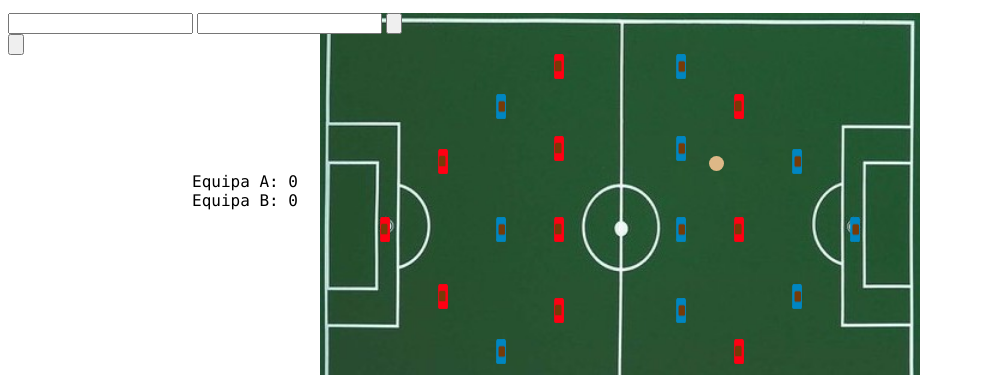
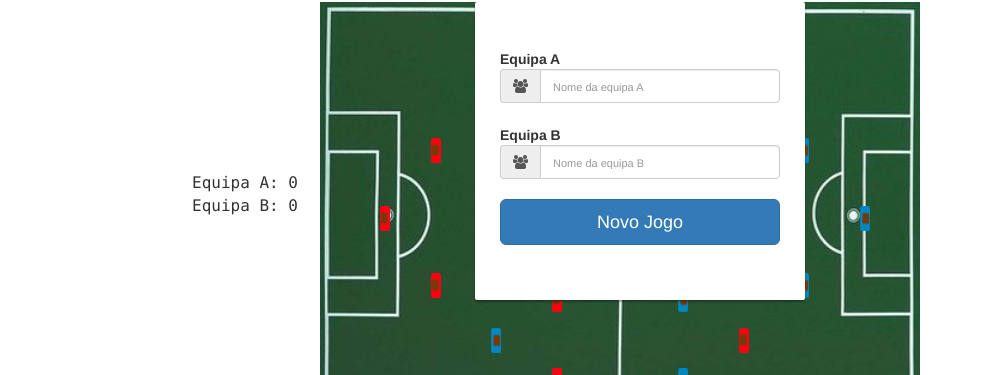
Before and after one commit to ericafao/matraquilhos, a plain HTML site: page index.html in a window 1280 px wide. Shown: the part 68-443 px from the top of the page, without its empty margins (0-983 px from the left). Drawn offline with nearby package versions, Linux system fonts and the light colour scheme.

Commit message:
Adicão de menu de inicio de jogo

```diff
--- a/JS/js.js
+++ b/JS/js.js
@@ -506,7 +506,7 @@ function moveJogadores() {
    * Limita o movimento dos jogadores aos limites do campo
    * @param el elemento a limitar
    * @param limSup limite superior
-   * @param limInf limite inferioe
+   * @param limInf limite inferior
    */
   function limiteCampoJogador(el, limSup, limInf) {
     var topo = calculaCimaJogador1(el);
--- a/Style/style.css
+++ b/Style/style.css
@@ -136,3 +136,35 @@ h1 {
   left: 15%;
   top: 240px;
 }
+
+/** LOGIN */
+.form-group{
+  margin-bottom: 15px;
+}
+label{
+  margin-bottom: 15px;
+}
+input,
+input::-webkit-input-placeholder {
+  font-size: 11px;
+  padding-top: 3px;
+}
+.main-login{
+  background-color: #fff;
+  /* shadows and rounded borders */
+  -moz-border-radius: 2px;
+  -webkit-border-radius: 2px;
+  border-radius: 2px;
+  -moz-box-shadow: 0px 2px 2px rgba(0, 0, 0, 0.3);
+  -webkit-box-shadow: 0px 2px 2px rgba(0, 0, 0, 0.3);
+  box-shadow: 0px 2px 2px rgba(0, 0, 0, 0.3);
+}
+.main-center{
+  margin-top: 30px;
+  margin: 0 auto;
+  max-width: 330px;
+  padding: 40px 40px;
+}
+.login-button{
+  margin-top: 5px;
+}
--- a/index.html
+++ b/index.html
@@ -4,15 +4,13 @@
   <meta charset="utf-8">
   <title>Documento sem título</title>
   <link href="Style/style.css" rel="stylesheet" type="text/css">
+  <link rel="stylesheet" href="https://maxcdn.bootstrapcdn.com/bootstrap/3.3.7/css/bootstrap.min.css">
+  <link rel="stylesheet" href="https://maxcdn.bootstrapcdn.com/font-awesome/4.6.1/css/font-awesome.min.css">
 
   <style>
     :root {
-      --campo--bg-color: green;
       --campo--width: 600px;
       --campo--height: 433px;
-
-      --boneco1--bg-color: blue;
-      --boneco2--bg-color: red;
 
       --defesas--height: 160px;
       --medios--height: 350px;
@@ -33,6 +31,7 @@
       integrity="sha256-FgpCb/KJQlLNfOu91ta32o/NMZxltwRo8QtmkMRdAu8="
       crossorigin="anonymous"></script>
   <script src="JS/js.js"></script>
+  <script src="https://maxcdn.bootstrapcdn.com/bootstrap/3.3.7/js/bootstrap.min.js"></script>
 </head>
 
 
@@ -92,6 +91,38 @@
 
   </div>
 </div>
+
+<div class="container" id="loginContainer">
+   <div class="main-login main-center">
+      <form class="form-horizontal" method="post" action="#">
+
+        <div class="form-group">
+          <label for="nomeEquipaA" class="cols-sm-2 control-label">Equipa A</label>
+          <div class="cols-sm-10">
+            <div class="input-group">
+              <span class="input-group-addon"><i class="fa fa-users fa" aria-hidden="true"></i></span>
+              <input type="text" class="form-control" name="nomeEquipaA" id="nomeEquipaA"  placeholder="Nome da equipa A"/>
+            </div>
+          </div>
+        </div>
+
+        <div class="form-group">
+          <label for="nomeEquipaA" class="cols-sm-2 control-label">Equipa B</label>
+          <div class="cols-sm-10">
+            <div class="input-group">
+              <span class="input-group-addon"><i class="fa fa-users fa" aria-hidden="true"></i></span>
+              <input type="text" class="form-control" name="nomeEquipaB" id="nomeEquipaB"  placeholder="Nome da equipa B"/>
+            </div>
+          </div>
+        </div>
+
+        <div class="form-group ">
+          <button type="button" class="btn btn-primary btn-lg btn-block login-button">Novo Jogo</button>
+        </div>
+      </form>
+    </div>
+</div>
+
 <footer>
   <div id="marcador">
     <div id="EquipaA" class="score">Equipa A: <span id="scoreA">0</span></div>
@@ -109,17 +140,6 @@
     <p> SUBIR: U I O P</p>
     <p> DESCER: J K L Ç</p>
   </div>
-  <div class="ocultas">
-    <div id="inicioJogo">
-      <input type="text">
-      <input type="text">
-      <input type="button" name="Iniciar">
-    </div>
-    <div class="finalJogo">
-      <label for=""></label>
-      <input type="button" name="Novo Jogo">
-    </div>
-  </div>
 </footer>
 </body>
 </html>
```
